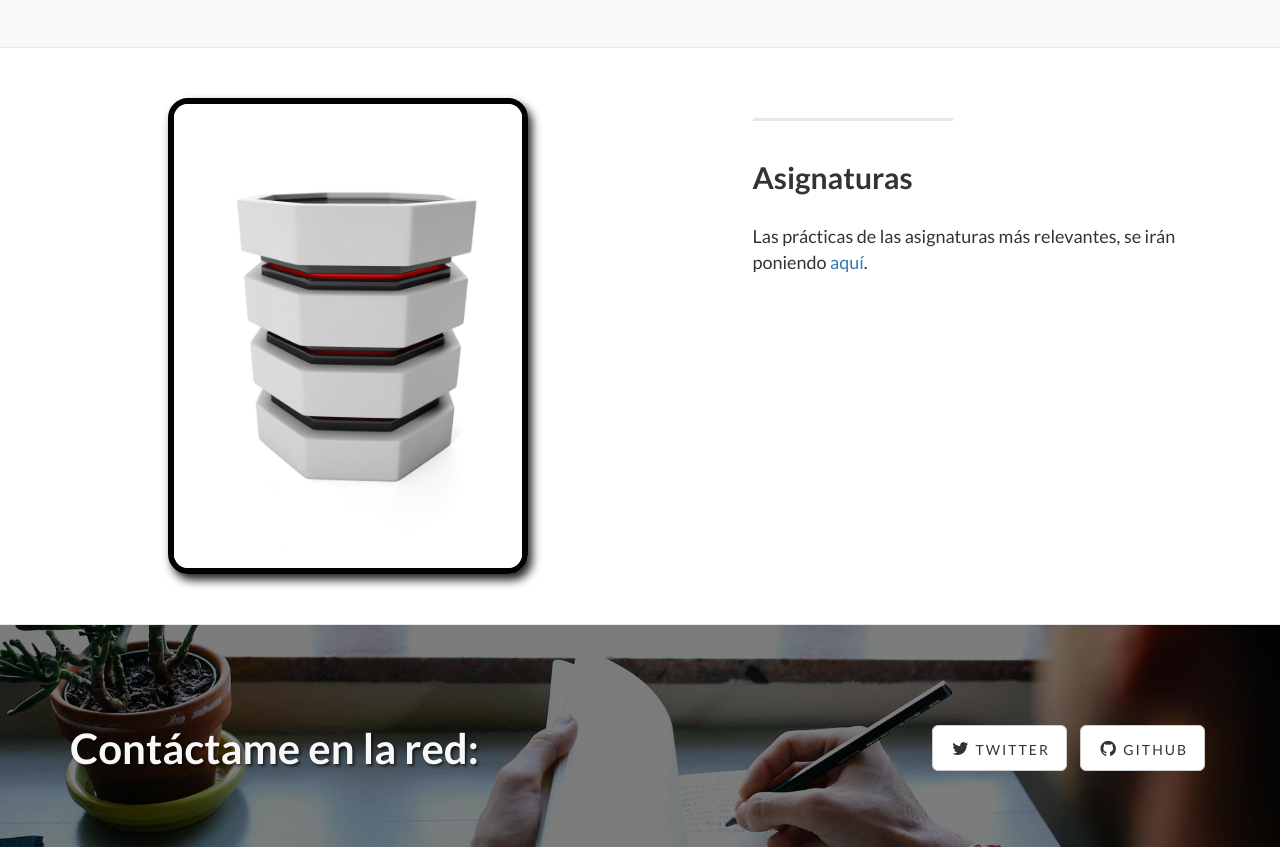
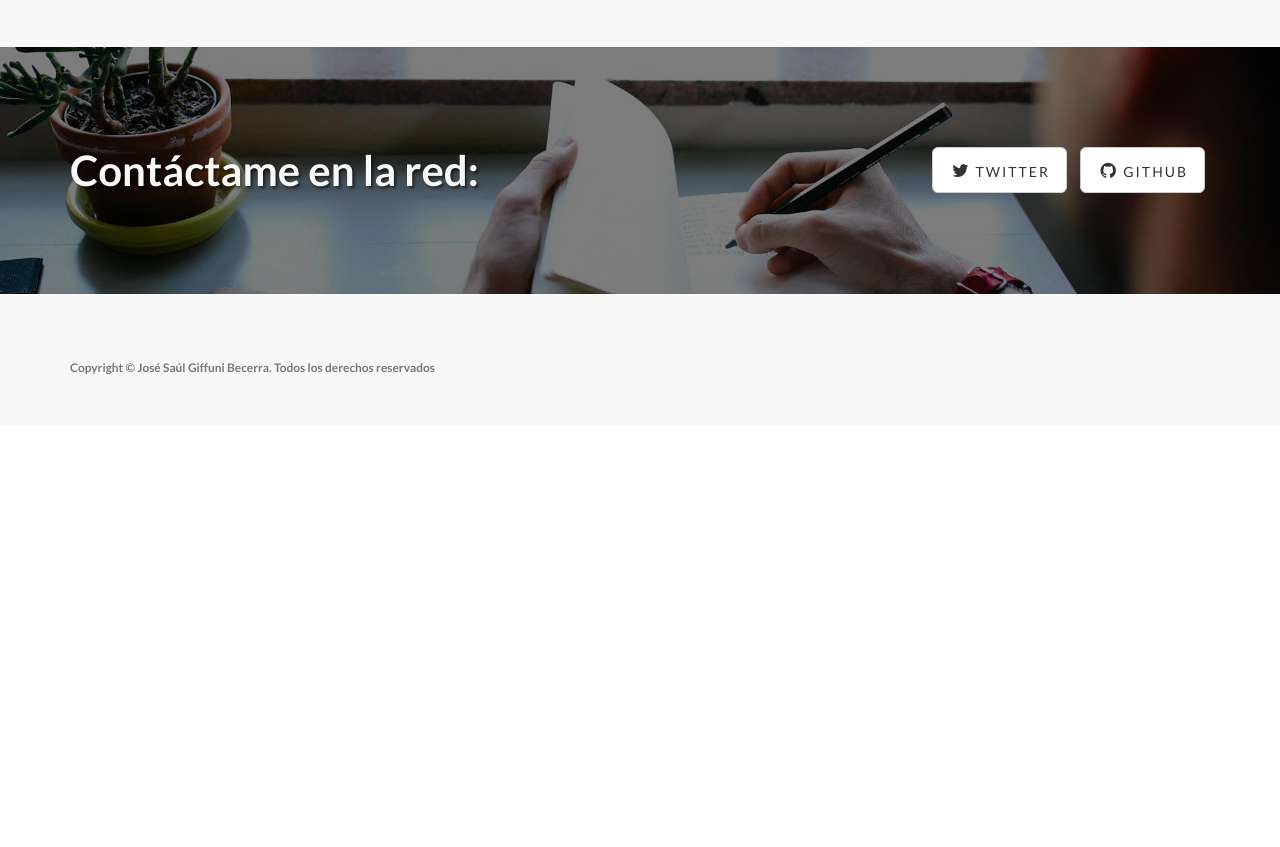
Before and after one commit to giffunis/giffunis.github.io, a plain HTML site: page asignaturas.html in a window 1280 px wide. Shown: the part 1286-2133 px from the top of the page. After the commit the page ends 1712 px from the top, so only its background shows below. Drawn offline with Linux system fonts and the light colour scheme.

Commit message:
escribiendo en el html

```diff
--- a/asignaturas.html
+++ b/asignaturas.html
@@ -113,27 +113,6 @@
     </div>
     <!-- /.content-section-a -->
 
-    <div class="content-section-b">
-
-        <div class="container">
-
-            <div class="row">
-                <div class="col-lg-5 col-lg-offset-1 col-sm-push-6  col-sm-6">
-                    <hr class="section-heading-spacer">
-                    <div class="clearfix"></div>
-                    <h2 class="section-heading">Asignaturas</h2>
-                    <p class="lead"> Las prácticas de las asignaturas más relevantes, se irán poniendo <a href="asignaturas.html">aquí</a>.</p>
-                </div>
-                <div class="col-lg-4 col-sm-pull-5  col-sm-6">
-                    <img id="bbdd" class="img-responsive" src="img/BBDD.jpg" alt="Data Base image">
-                </div>
-            </div>
-
-        </div>
-        <!-- /.container -->
-
-    </div>
-    <!-- /.content-section-b -->
 
 
 	<a  name="contact"></a>
```
Also changed, not shown: index.html (+1 -1 lines).
